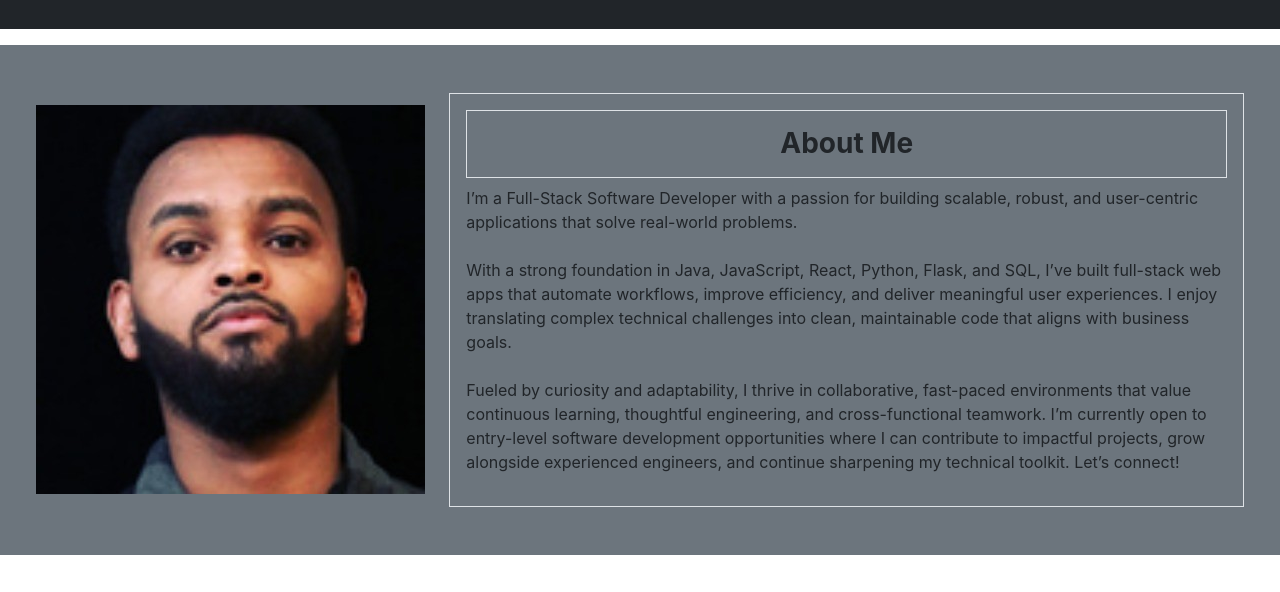
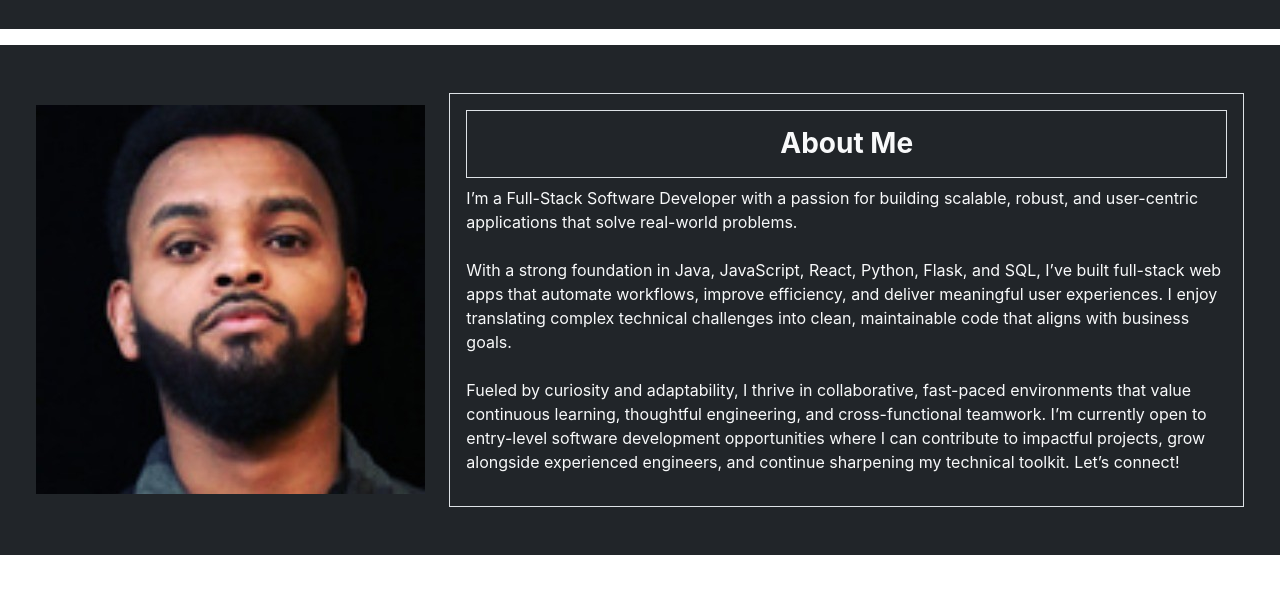
Before and after one commit to SamiirDeveloper/portfolio, a plain HTML site: page PORTFOLIO/index.html in a window 1280 px wide. Shown: the part 167-759 px from the top of the page. Drawn offline with nearby package versions, Linux system fonts and the light colour scheme.

Commit message:
Fixed sytling issues

```diff
--- a/PORTFOLIO/index.html
+++ b/PORTFOLIO/index.html
@@ -92,7 +92,7 @@
         </section>
 
 
-        <Section class="container-fluid py-3 bg-secondary p-3 mt-3 w-100 mx-auto">
+        <Section class="container-fluid text-light py-3 bg-dark p-3 mt-3 w-100 mx-auto">
             <div class="row align-items-center g-4 p-3">
                 <div class="col-md-4 text-center p-3">
 
@@ -103,8 +103,8 @@
 
                 <div class="col-md-8 mt-4 p-3">
                     <div class="about-me border p-3">
-                        <h3 class="fw-bold border text-center p-3">About Me</h3>
-                        <p>
+                        <h3 class="fw-bold border text-center p-3 text-light">About Me</h3>
+                        <p >
 
                             I’m a Full-Stack Software Developer with a passion for building scalable, robust, and
                             user-centric applications that solve real-world problems. <br><br>
```
Also changed, not shown: PORTFOLIO/projects.html (+2 -2 lines).
